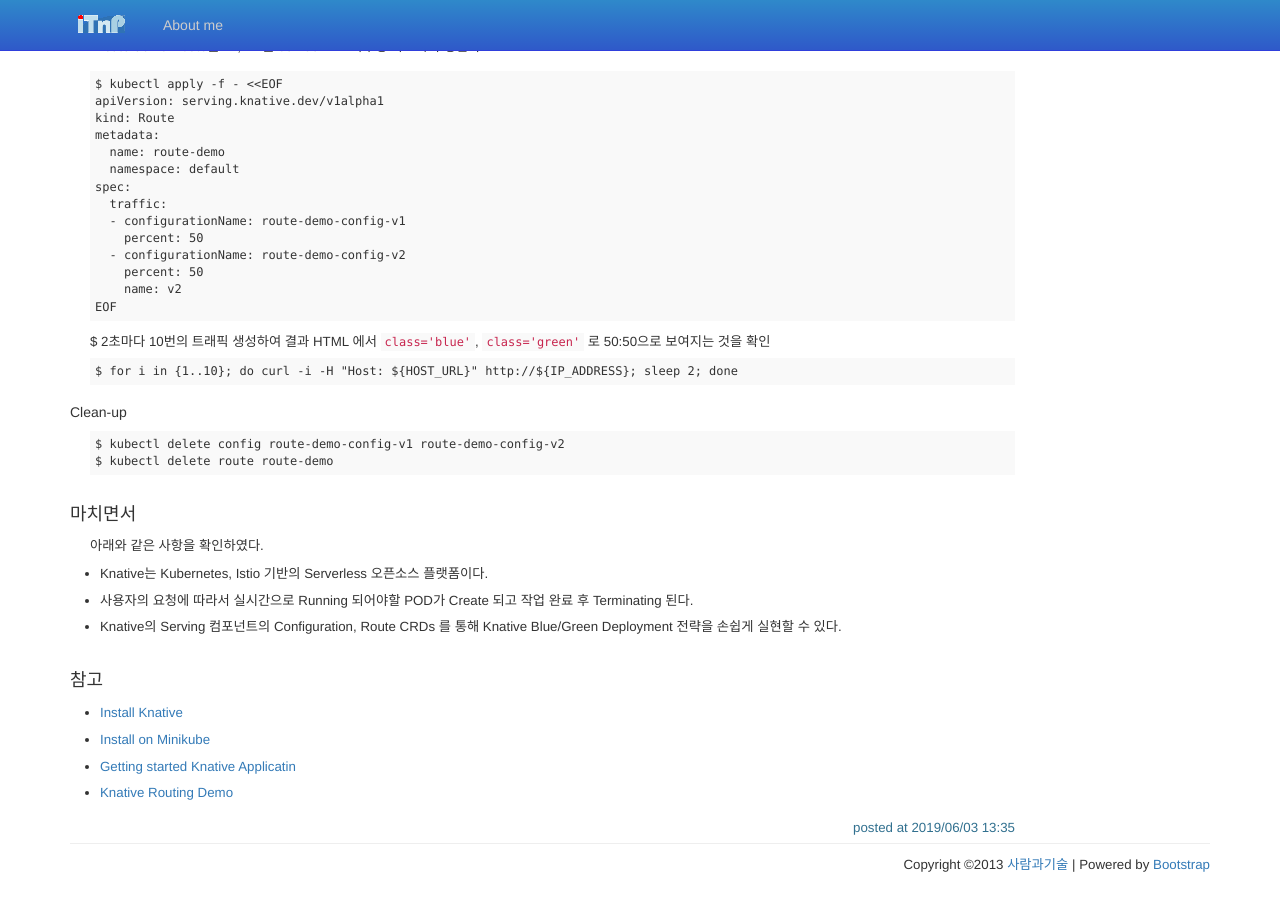
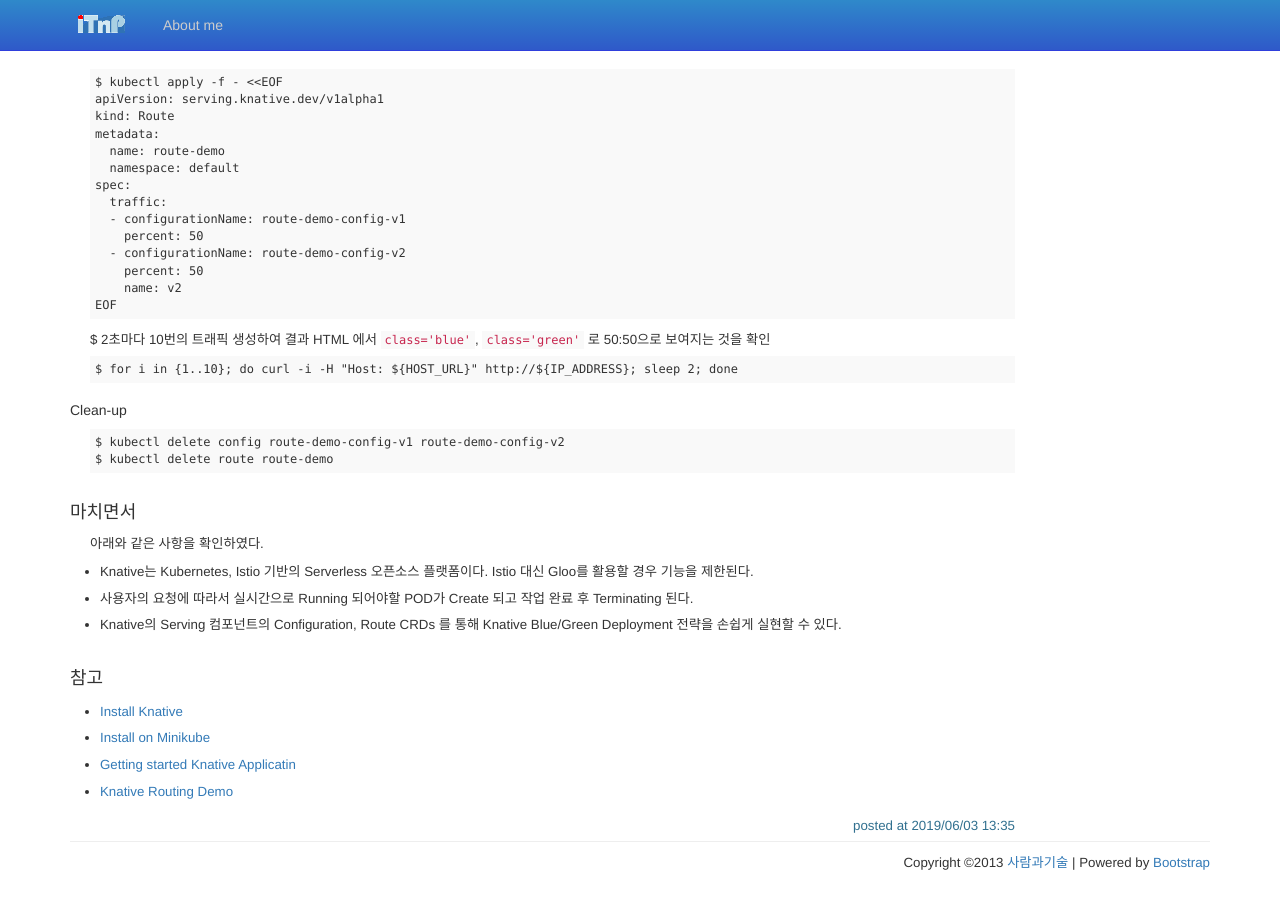
Before and after one commit to itnpeople/itnpeople.github.com, a Jekyll site: the page built from _posts/2019-06-03-knativ-install and started with app deployment.md, in a window 1280 px wide and 900 px high, scrolled down 5067 px. Built offline with Jekyll 4.4.1, drawn with Linux system fonts in a browser that asks for light colours; some of the changed text lies outside the part shown.

Commit message:
post 수정

```diff
--- a/_posts/2019-06-03-knativ-install and started with app deployment.md
+++ b/_posts/2019-06-03-knativ-install and started with app deployment.md
@@ -219,10 +219,9 @@
 * Blue-Green Deployments란 무중단 배포를 위한 방안
 * 현재버전을 Blue, 새버전을 Green으로 정하여 Green 으로 점점 더 많은 트래픽을 보내는 방법
 * 만일 문제가 생길경우 Green 버전을 철수하여 빠르게 복구
-
 * 응용
+  * Canary Releases
   * A/B Testing
-  * Canary Releases
 
 ### 시나리오
 
@@ -378,7 +377,7 @@
 
 아래와 같은 사항을 확인하였다.
 
-* Knative는 Kubernetes, Istio 기반의 Serverless 오픈소스 플랫폼이다.
+* Knative는 Kubernetes, Istio 기반의 Serverless 오픈소스 플랫폼이다. Istio 대신 Gloo를 활용할 경우 기능을 제한된다.
 * 사용자의 요청에 따라서 실시간으로 Running 되어야할 POD가 Create 되고 작업 완료 후 Terminating 된다.
 * Knative의 Serving 컴포넌트의 Configuration, Route CRDs 를 통해 Knative Blue/Green Deployment 전략을 손쉽게 실현할 수 있다.
 
```
Also changed, not shown: README.md.
